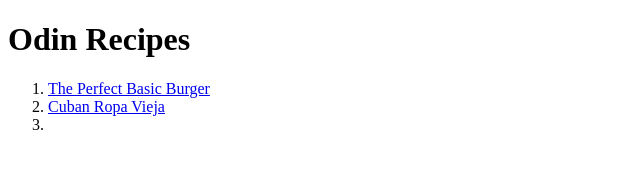
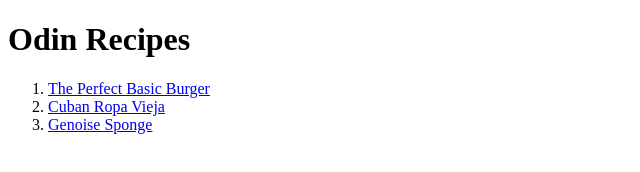
Before and after one commit to mrmostafaxd/odin-recipes, a plain HTML site: page index.html in a window 1280 px wide. Shown: the whole page, without its empty margins (0-640 px from the left). Drawn offline with Linux system fonts and the light colour scheme.

Commit message:
fix: add Genoise Sponge to the main index

```diff
--- a/index.html
+++ b/index.html
@@ -15,7 +15,7 @@
             <li>
                 <a href="./recipes/cuban-ropa-vieja.html">Cuban Ropa Vieja </a>
             </li>
-            <li><a href="./recipes/genoise-sponge.html"></a></li>
+            <li><a href="./recipes/genoise-sponge.html">Genoise Sponge</a></li>
         </ol>
     </body>
 </html>
```
